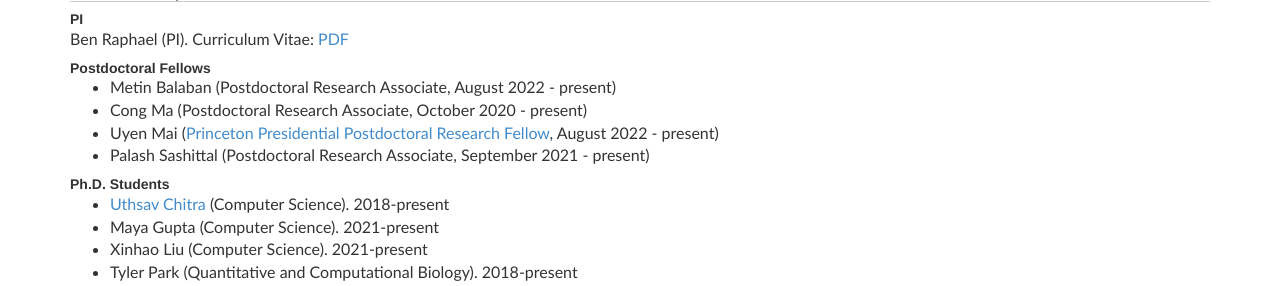
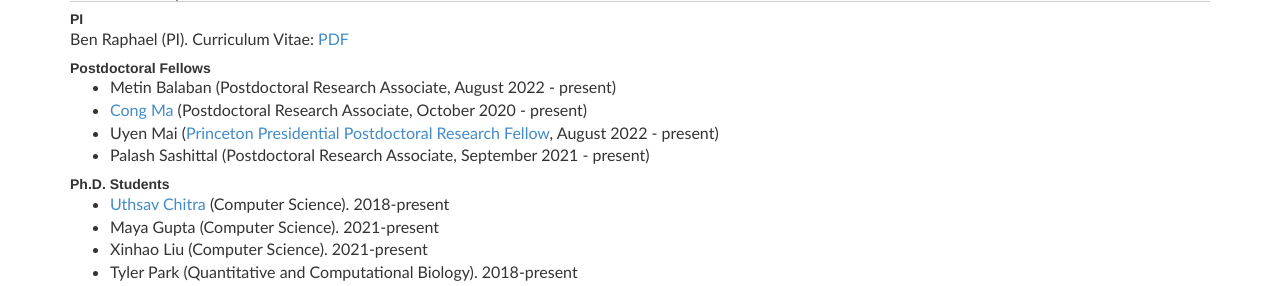
Before and after one commit to raphael-group/raphael-group.github.io, a Jekyll site: the page built from people/index.md, in a window 1280 px wide and 900 px high. Shown: the part 151-437 px from the top of the window. Built offline with Jekyll 4.4.1, drawn with Linux system fonts in a browser that asks for light colours; nearby versions of some CDN libraries; comment, search, counter and statistics services are not loaded; some of the changed lines change nothing that is shown.

Commit message:
add weblink

```diff
--- a/people/index.md
+++ b/people/index.md
@@ -13,7 +13,7 @@ Ben Raphael (PI). Curriculum Vitae: [PDF](http://compbio-research.cs.brown.edu/p
 
 ### Postdoctoral Fellows
 * Metin Balaban (Postdoctoral Research Associate, August 2022 - present)
-* Cong Ma (Postdoctoral Research Associate, October 2020 - present)
+* [Cong Ma](https://congm12.github.io/) (Postdoctoral Research Associate, October 2020 - present)
 * Uyen Mai ([Princeton Presidential Postdoctoral Research Fellow](https://www.princeton.edu/news/2022/09/21/twelve-scholars-named-presidential-postdoctoral-research-fellows-aim-source-talent), August 2022 - present)
 * Palash Sashittal (Postdoctoral Research Associate, September 2021 - present)
 
```
